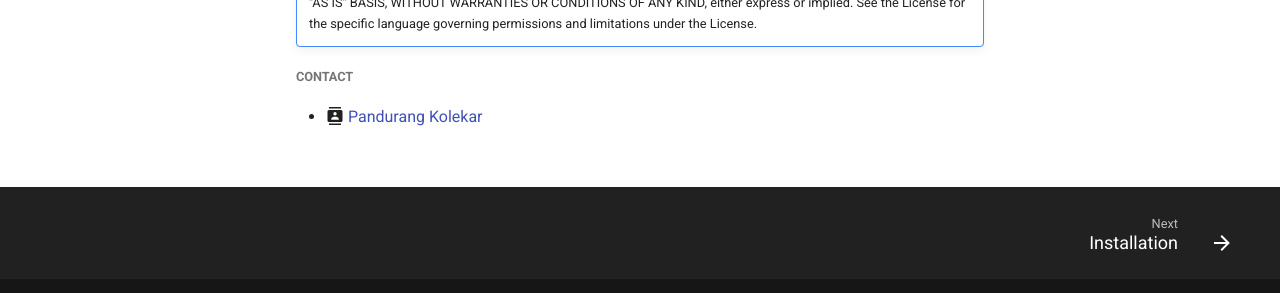
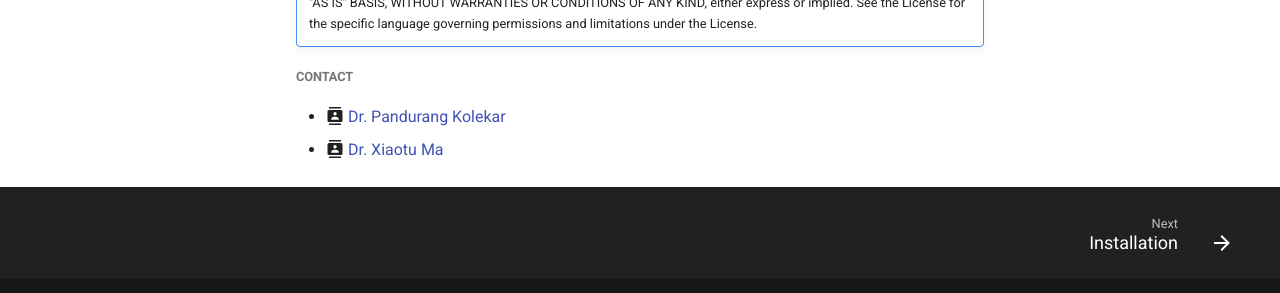
Before and after one commit to pandurang-kolekar/DeepSeqCoverageQC, an MkDocs documentation site: the page built from docs/index.md, in a window 1280 px wide and 1366 px high. Shown: the part 1022-1315 px from the top of the window. Built offline with MkDocs 1.6.1 and Material for MkDocs 9.7.7, drawn with Linux system fonts in a browser that asks for light colours; comment, search, counter and statistics services are not loaded.

Commit message:
Updated contacts

```diff
--- a/docs/index.md
+++ b/docs/index.md
@@ -83,4 +83,5 @@ date: 2023-06-24
 
 ## Contact
 
-- :material-contacts: [Pandurang Kolekar](mailto:pandurang.kolekar@gmail.com)
+- :material-contacts: [Dr. Pandurang Kolekar](mailto:pandurang.kolekar@gmail.com)
+- :material-contacts: [Dr. Xiaotu Ma](mailto:xiaotu.ma@stjude.org)
```
